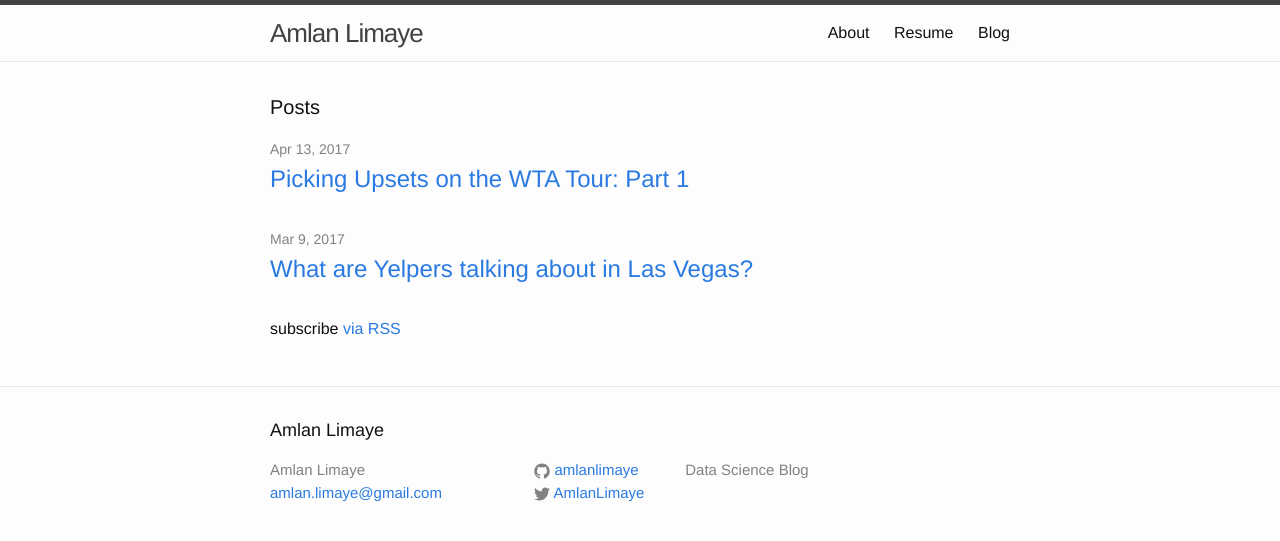
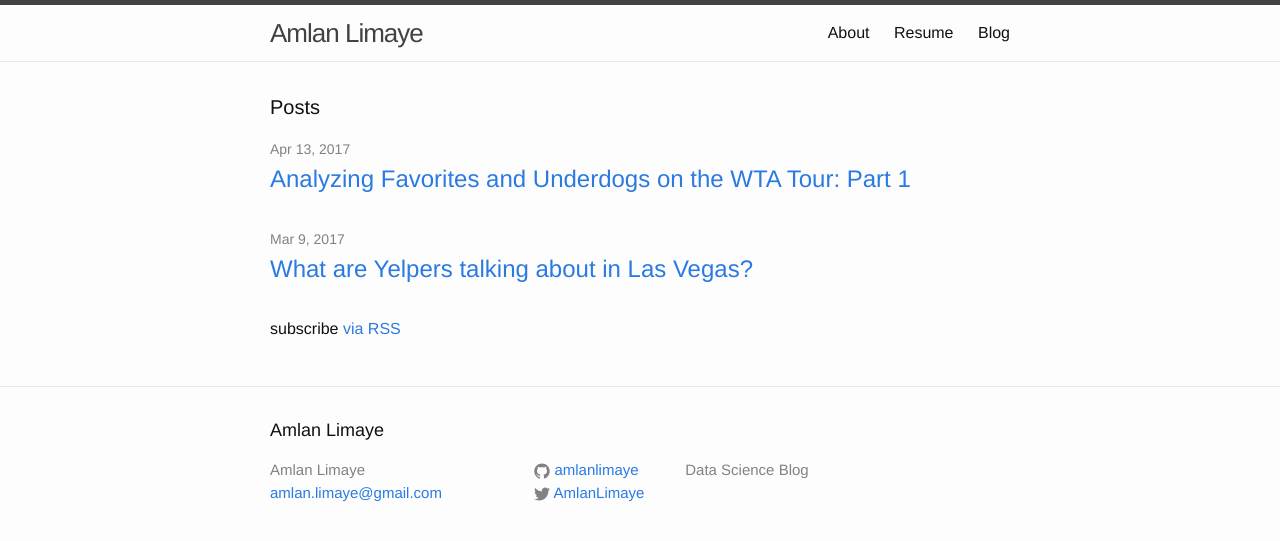
Before and after one commit to amlanlimaye/amlanlimaye.github.io, a Jekyll site: the page built from index.html, in a window 1280 px wide. Shown: the top 541 px of the page. Built offline with Jekyll 4.4.1, drawn with Linux system fonts in a browser that asks for light colours.

Commit message:
Update 2017-04-13-picking-upsets-wta.markdown

```diff
--- a/_posts/2017-04-13-picking-upsets-wta.markdown
+++ b/_posts/2017-04-13-picking-upsets-wta.markdown
@@ -1,6 +1,6 @@
 ---
 layout: default
-title:  "Picking Upsets on the WTA Tour: Part 1"
+title:  "Analyzing Favorites and Underdogs on the WTA Tour: Part 1"
 date:   2017-04-13 12:20:00 -0800
 categories: Tennis
 ---
```
